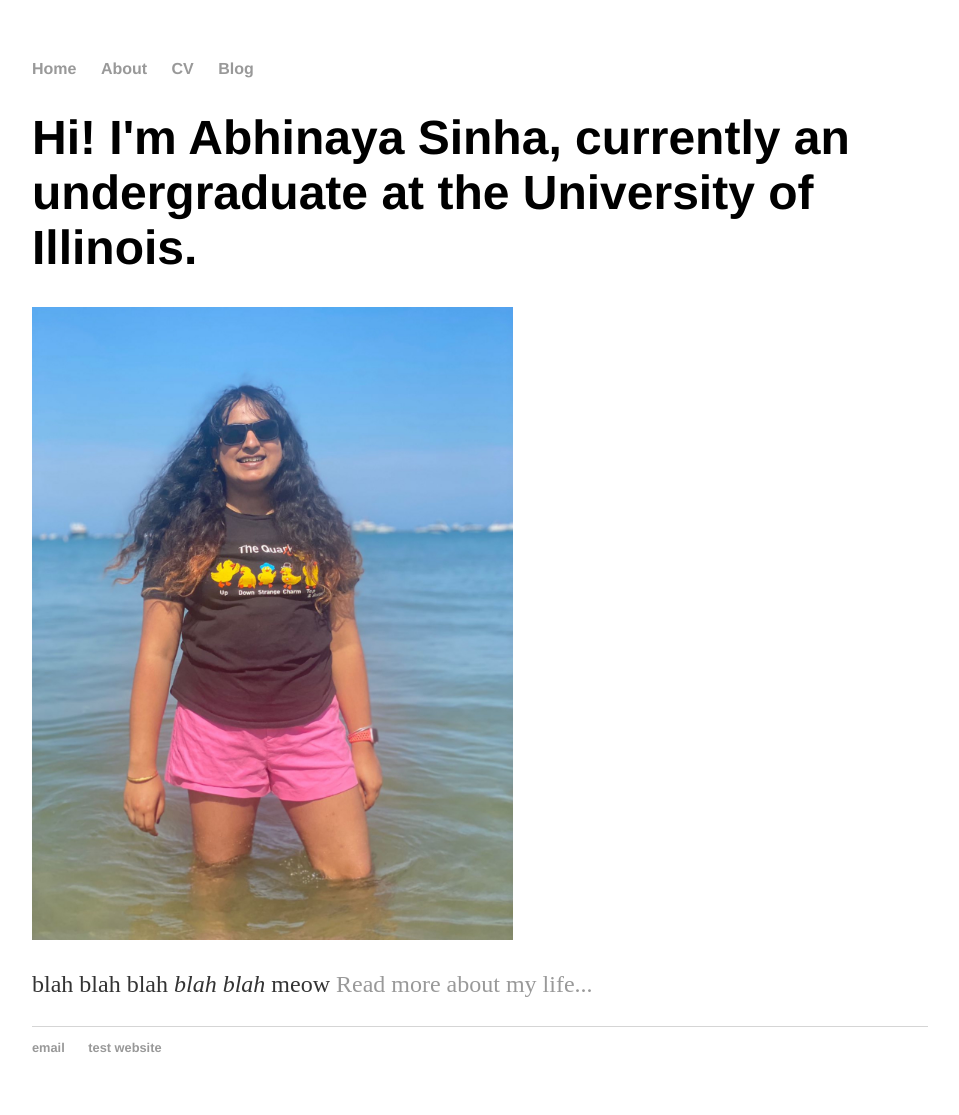
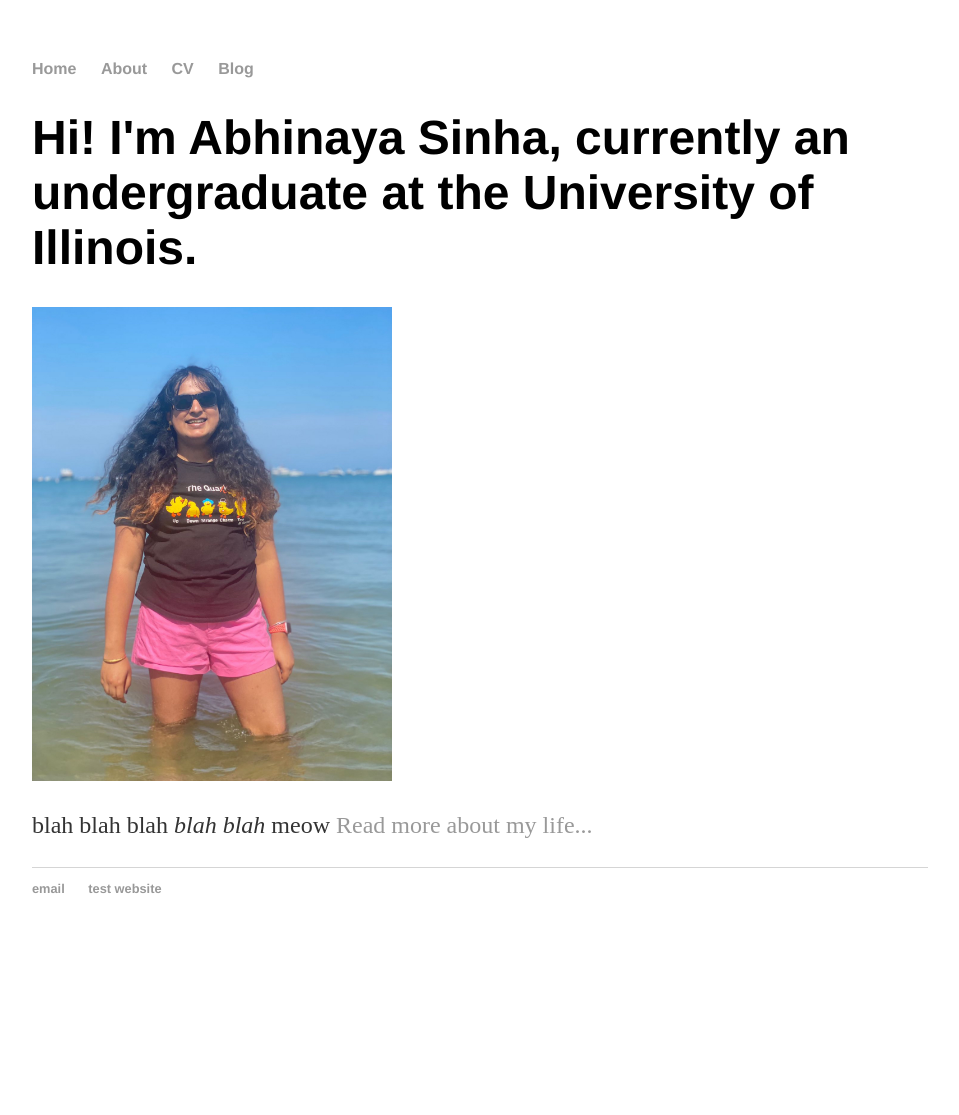
Before and after one commit to abhinaya-sinha/abhinaya-sinha.github.io, a Jekyll site: the page built from index.html, in a window 1280 px wide. Shown: the whole page, without its empty margins (160-1119 px from the left). Built offline with Jekyll 4.4.1, drawn with Linux system fonts in a browser that asks for light colours; after the commit the page ends 956 px from its top, so only the background shows below that.

Commit message:
Update index.html

```diff
--- a/index.html
+++ b/index.html
@@ -4,6 +4,6 @@ title: Abhinaya Sinha
 ---
 <div class="blurb">
 	<h1>Hi! I'm Abhinaya Sinha, currently an undergraduate at the University of Illinois.</h1>
-	 <img src="images/IMG_3419.jpg" alt="An image of Abhinaya at the beach" style="width:481px;height:633px;">
+	 <img src="images/IMG_3419.jpg" alt="An image of Abhinaya at the beach" style="width:360px;height:474px;">
 	<p>blah blah blah <em>blah blah</em> meow <a href="/about">Read more about my life...</a></p>
 </div><!-- /.blurb -->
```
